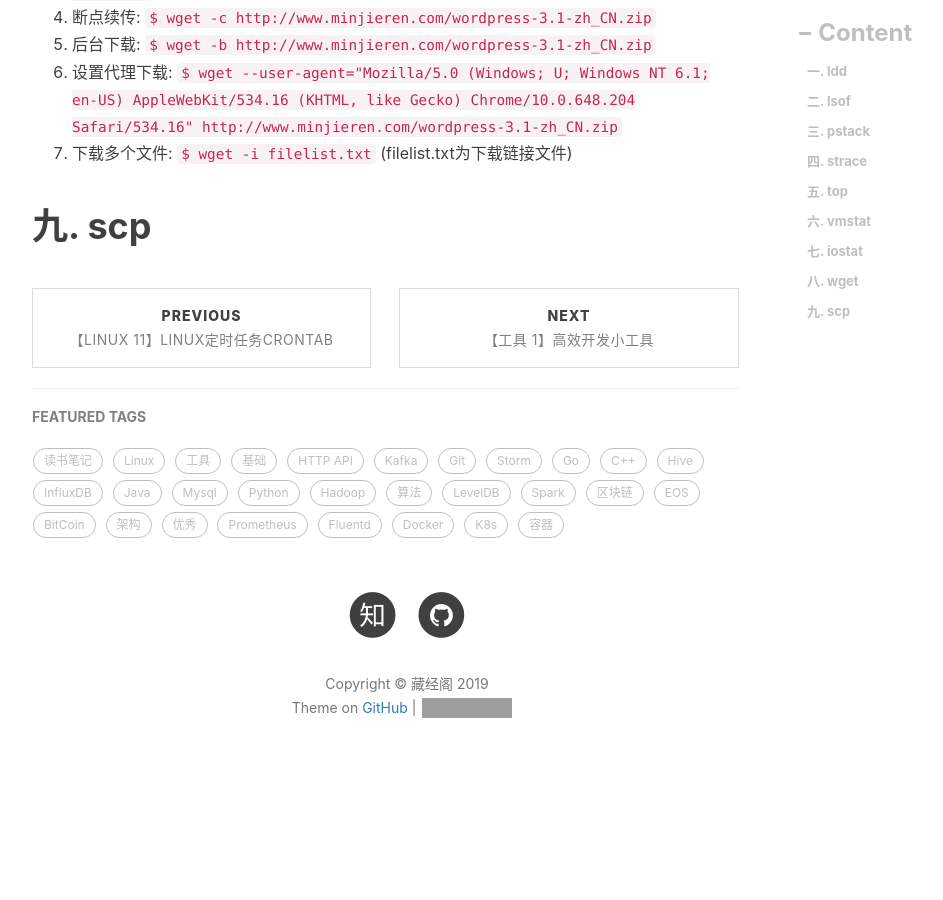
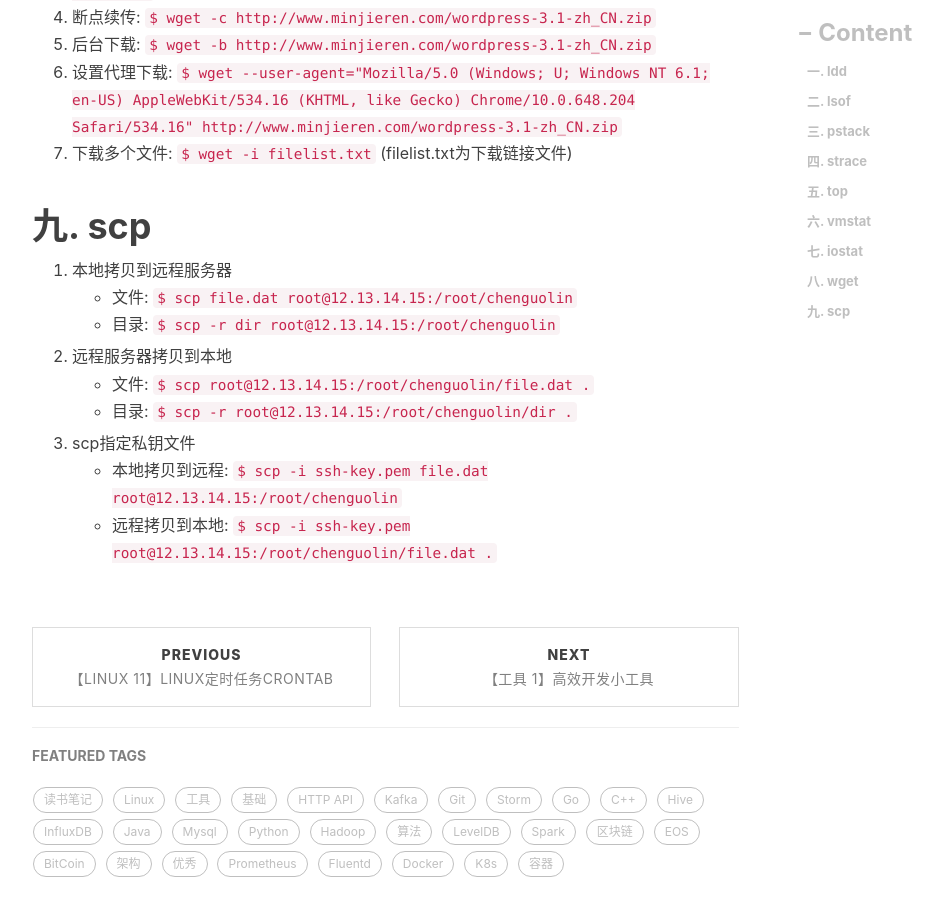
Before and after one commit to engru/chenguolin.github.io, a Jekyll site: the page built from _posts/2016-09-28-【Linux-12】Linux最常用运维工具.md, in a window 1280 px wide and 900 px high, scrolled down 6495 px. Shown: the whole window, without its empty margins (233-1176 px from the left). Built offline with Jekyll 4.4.1, drawn with Linux system fonts in a browser that asks for light colours; nearby versions of some CDN libraries; comment, search, counter and statistics services are not loaded; before the commit the page ends 7307 px from its top, so only the background shows below that; grey boxes are pictures that could not be loaded.

Commit message:
Update 2016-09-28-【Linux-12】Linux最常用运维工具.md

```diff
--- a/_posts/2016-09-28-【Linux-12】Linux最常用运维工具.md
+++ b/_posts/2016-09-28-【Linux-12】Linux最常用运维工具.md
@@ -266,3 +266,12 @@ r  b   swpd   free   buff  cache    si   so    bi    bo   in   cs us sy id wa st
 7. 下载多个文件: `$ wget -i filelist.txt`  (filelist.txt为下载链接文件)
 
 # 九. scp
+1. 本地拷贝到远程服务器
+   + 文件: `$ scp file.dat root@12.13.14.15:/root/chenguolin`
+   + 目录: `$ scp -r dir root@12.13.14.15:/root/chenguolin`
+2. 远程服务器拷贝到本地
+   + 文件: `$ scp root@12.13.14.15:/root/chenguolin/file.dat .`
+   + 目录: `$ scp -r root@12.13.14.15:/root/chenguolin/dir .`
+3. scp指定私钥文件
+    + 本地拷贝到远程: `$ scp -i ssh-key.pem file.dat root@12.13.14.15:/root/chenguolin`
+    + 远程拷贝到本地: `$ scp -i ssh-key.pem root@12.13.14.15:/root/chenguolin/file.dat .`
```
